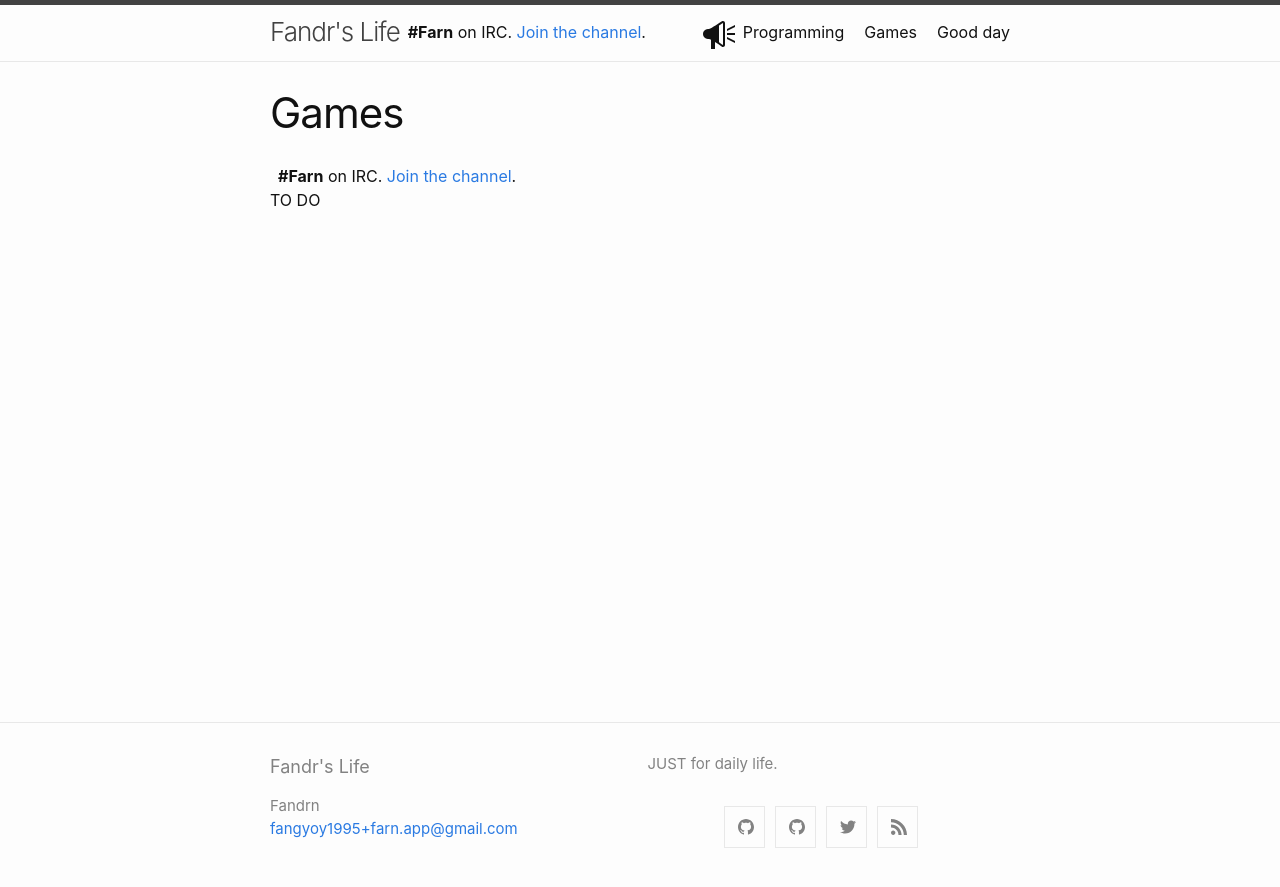
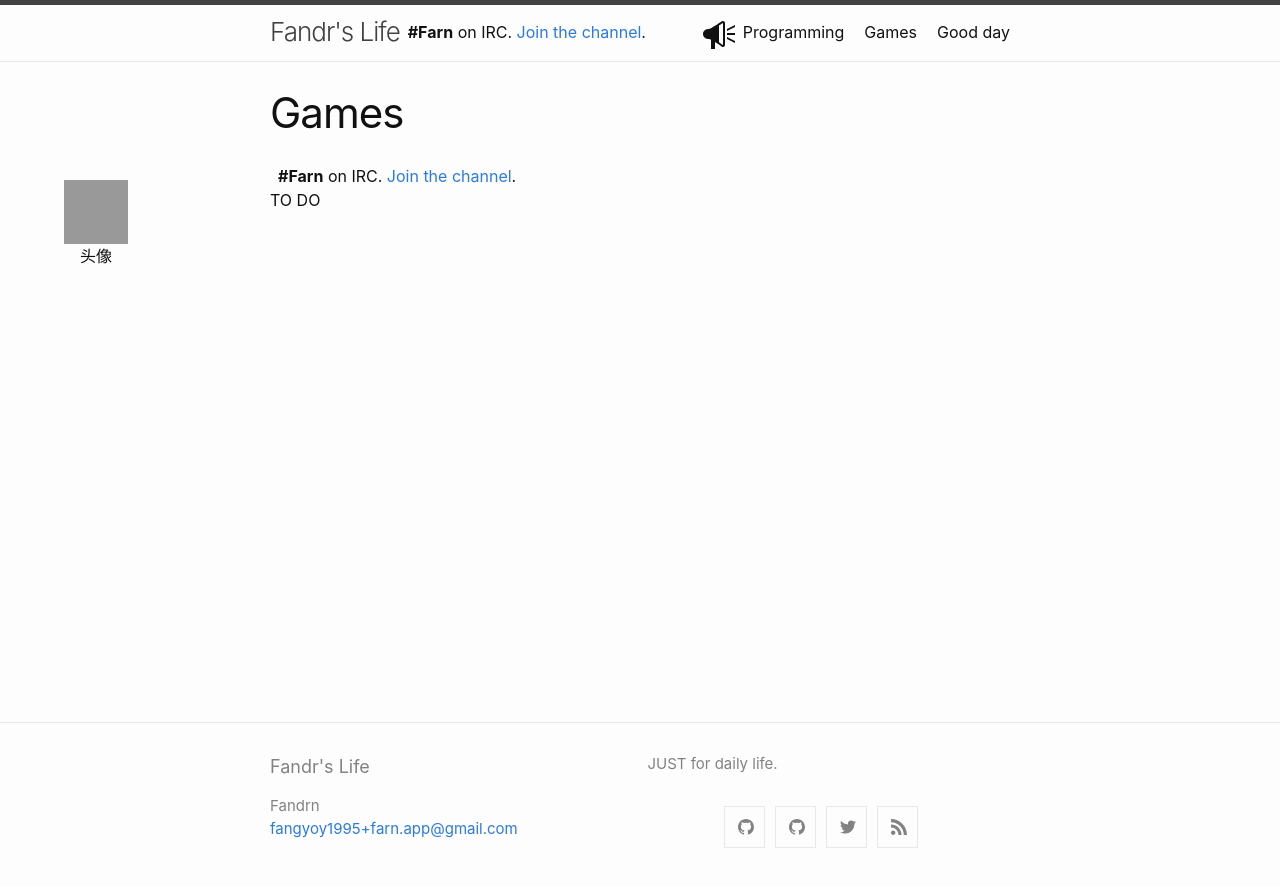
Before and after one commit to fandrn/fandrn.github.io, a Jekyll site: the page built from article/second.md, in a window 1280 px wide. Shown: the top 887 px of the page. Built offline with Jekyll 4.4.1, drawn with Linux system fonts in a browser that asks for light colours; our own code applies the rules of GitHub Pages for plain Markdown files.

Commit message:
Update default.html

```diff
--- a/_layouts/default.html
+++ b/_layouts/default.html
@@ -10,6 +10,25 @@
     <main class="page-content" aria-label="Content">
       <div class="wrapper">
         {{ content }}
+        <div style="
+          position: absolute;
+          background: #999;
+          top: 20%;
+          left: 64px;"
+        >
+          <div style="
+            position: absolute;
+            justify-items: center;
+            display: inline-grid;"
+          >
+            <div style="
+              width: 64px;
+              height: 64px;
+              background: #999;"
+            > </div>
+            <span>头像</span>
+          </div>
+        </div>
       </div>
     </main>
 
```
